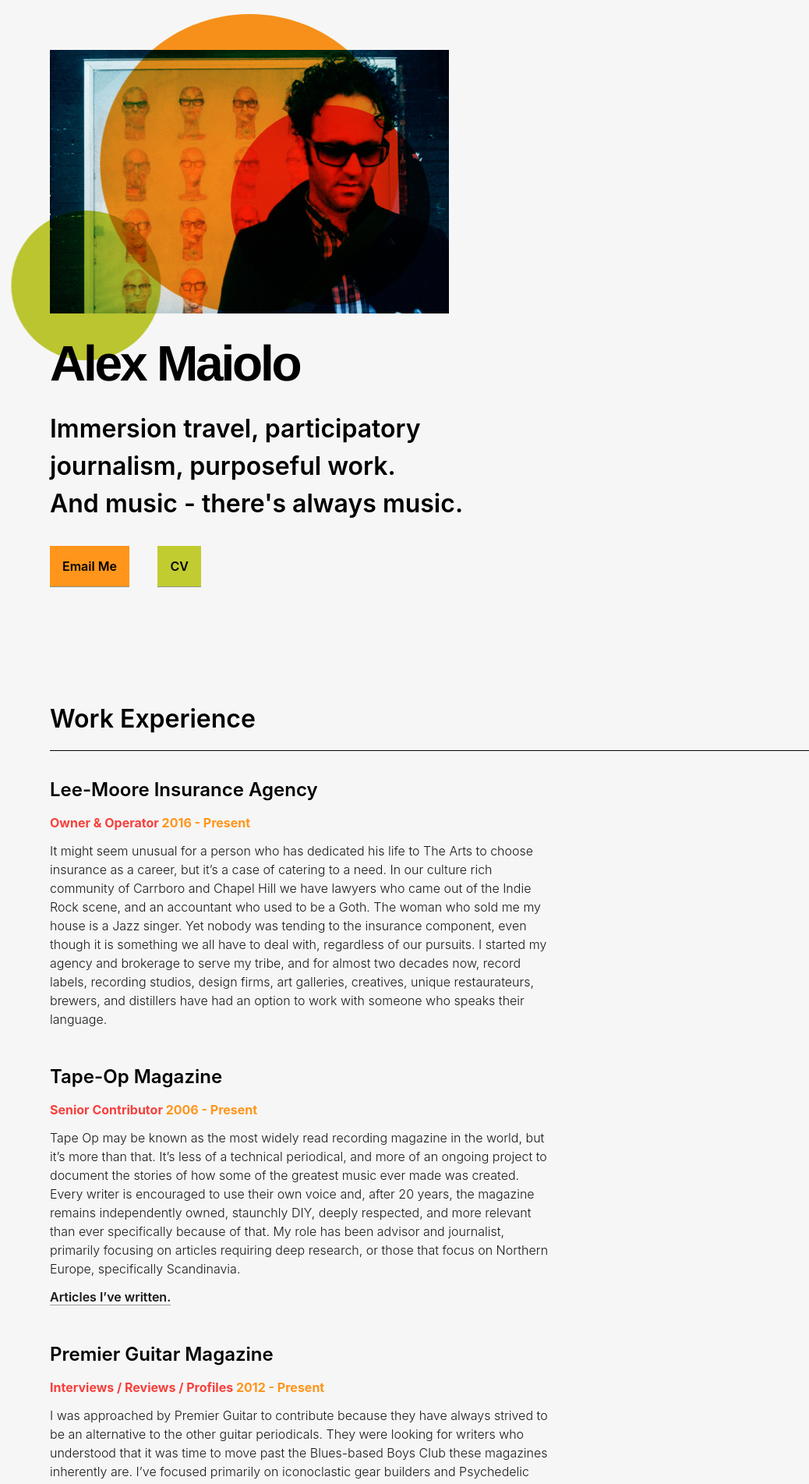
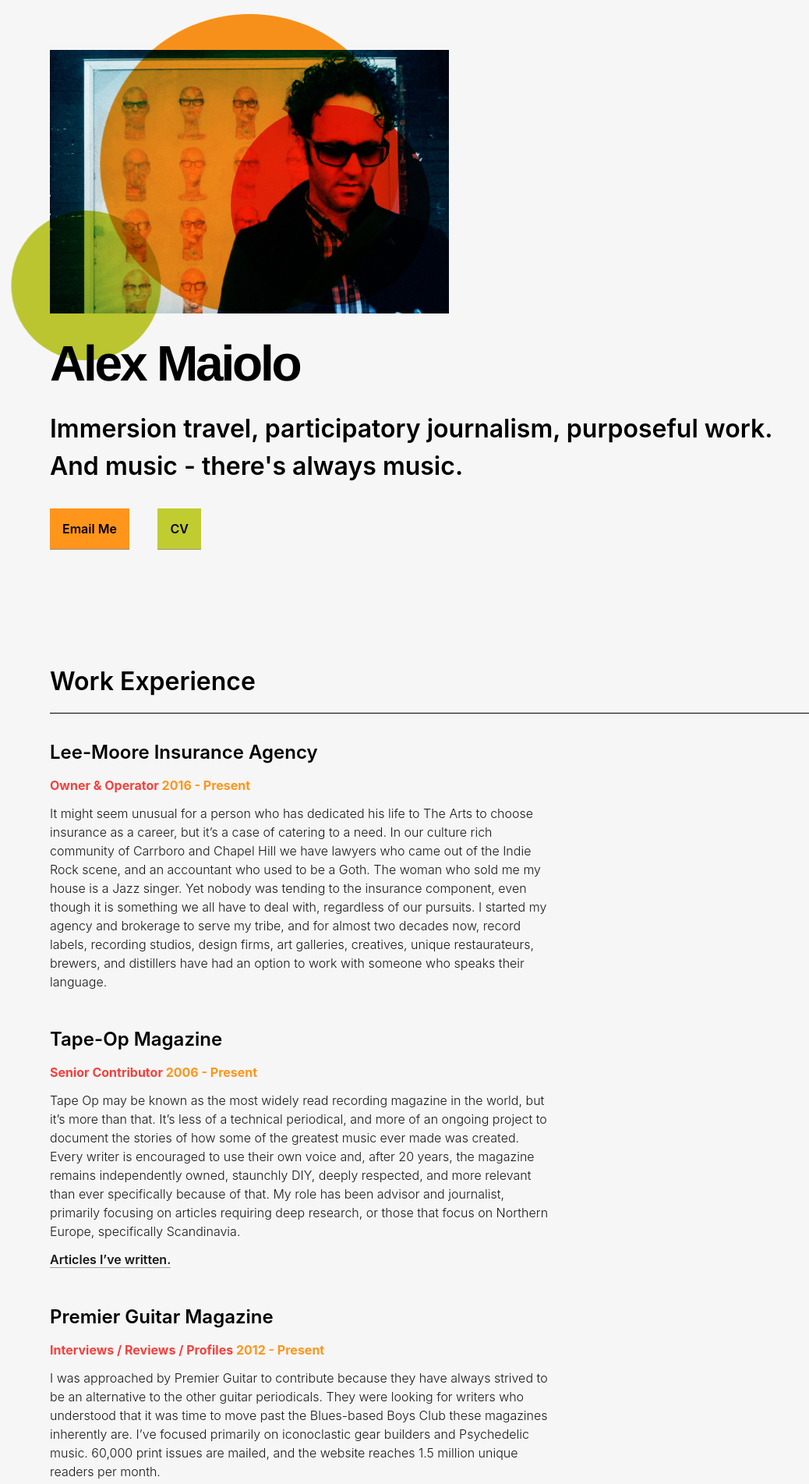
Before and after one commit to spenhar/alex-maiolo, a Jekyll site: the page built from index.html, in a window 1280 px wide. Shown: the top 1903 px of the page at 78% size, without its empty margins (0-1038 px from the left). Built offline with Jekyll 4.4.1, drawn with Linux system fonts in a browser that asks for light colours.

Commit message:
measure on title

```diff
--- a/index.html
+++ b/index.html
@@ -16,7 +16,7 @@
   <div class="max-width-s pad-b-m">
     <img src="/img/faces.jpg" alt="" class=""/>
   </div>
-  <div class="measure">
+  <div class="">
     <h1 class="helvetica tracked-tight">{{ site.title }}</h1>
     <h2 class="">Immersion travel, participatory journalism, purposeful work. <br>And music - there's always music.</h2>
   </div>
```
